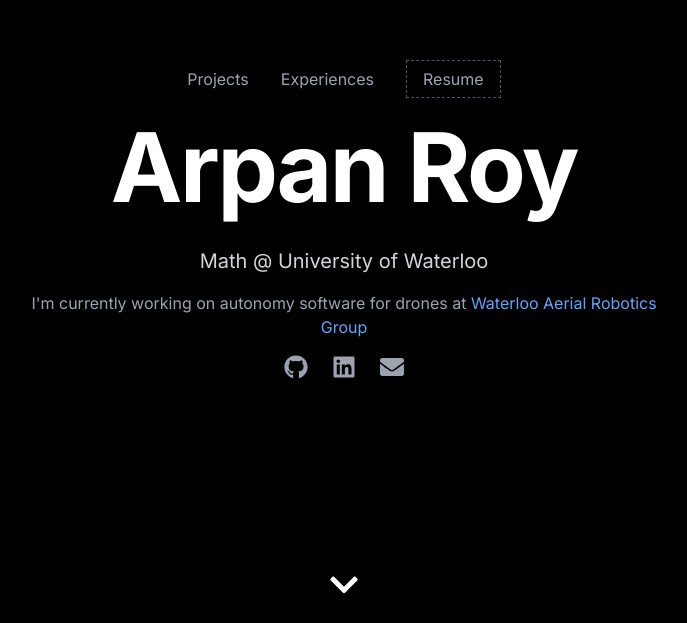
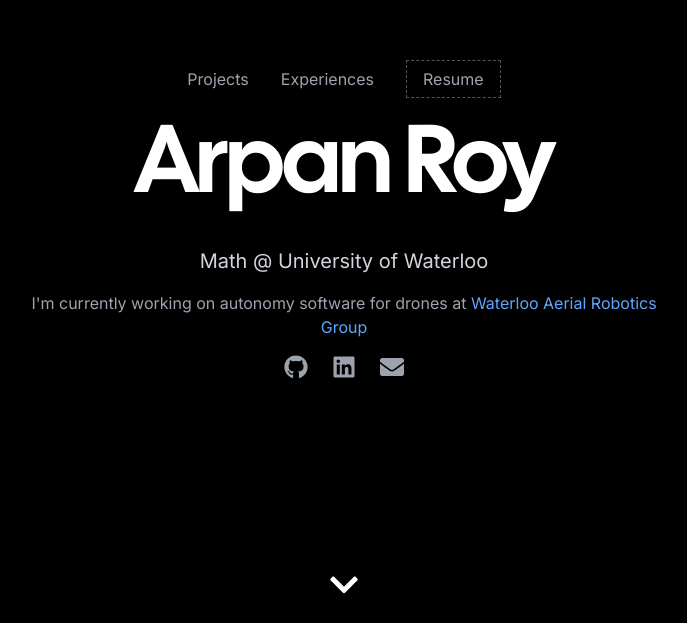
Before and after one commit to arpanroy18/portfolio, a Next.js app: page / in a window 1280 px wide. Shown: the part 177-800 px from the top of the page, without its empty margins (296-983 px from the left). Built offline with nearby package versions, Linux system fonts and the light colour scheme; no server answers.

Commit message:
feat: add custom font and animations for title display

```diff
--- a/app/globals.css
+++ b/app/globals.css
@@ -1,6 +1,14 @@
 @tailwind base;
 @tailwind components;
 @tailwind utilities;
+
+@font-face {
+  font-family: 'CalSans-SemiBold';
+  src: url('/fonts/CalSans-SemiBold.ttf') format('truetype');
+  font-weight: 600;
+  font-style: normal;
+  font-display: swap;
+}
 
 :root {
   --foreground-rgb: 255, 255, 255;
@@ -23,3 +31,26 @@ body {
   display: flex;
   gap: 2rem; /* Increase this value to add more space */
 }
+
+/* Custom styling for name display */
+.text-edge-outline {
+  -webkit-text-stroke: 1px rgba(255, 255, 255, 0.3);
+}
+
+.animate-title {
+  background: linear-gradient(45deg, #ffffff, #e5e7eb, #ffffff);
+  background-size: 200% 200%;
+  animation: gradient 3s ease infinite;
+}
+
+@keyframes gradient {
+  0% { background-position: 0% 50%; }
+  50% { background-position: 100% 50%; }
+  100% { background-position: 0% 50%; }
+}
+
+/* Custom font display class */
+.font-display {
+  font-family: 'CalSans-SemiBold', 'Inter', sans-serif;
+  font-weight: 600;
+}
--- a/app/page.tsx
+++ b/app/page.tsx
@@ -172,7 +172,7 @@ export default function Home() {
           transition={{ delay: 0.4 }}
           className="mb-8"
         >
-          <h1 className="text-5xl md:text-8xl font-bold tracking-tight text-center">
+          <h1 className="text-5xl md:text-8xl font-bold tracking-tight text-center text-white font-display">
             Arpan Roy
           </h1>
         </motion.div>
```
Also changed, not shown: public/fonts/CalSans-SemiBold.ttf (added).
